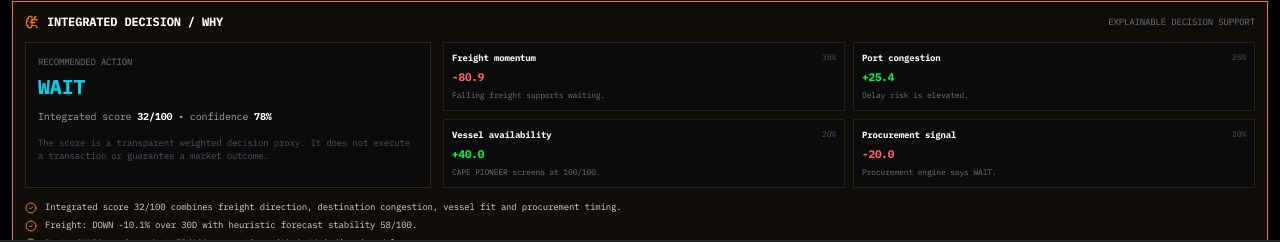
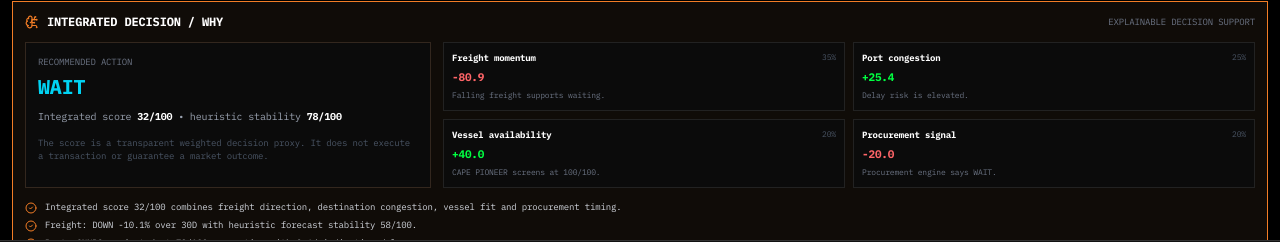
Before and after one commit to parth-476/TerminalX, a React (Vite) app: page / in a window 1280 px wide. Shown: the part 536-778 px from the top of the page. Built offline with nearby package versions, Linux system fonts and the light colour scheme; no server answers.

Commit message:
Clarify prototype forecast stability and validation metrics

```diff
--- a/src/components/Charter/DecisionExplainabilityPanel.tsx
+++ b/src/components/Charter/DecisionExplainabilityPanel.tsx
@@ -7,7 +7,7 @@ export const DecisionExplainabilityPanel: React.FC<{ decision: IntegratedDecisio
   return <section className="border border-[#F27D26] bg-[#100c08] p-3 mt-3">
     <div className="flex flex-wrap items-center justify-between gap-2 mb-3"><div className="flex items-center gap-2 text-white font-bold text-xs"><BrainCircuit className="w-3.5 h-3.5 text-[#F27D26]"/>INTEGRATED DECISION / WHY</div><div className="text-[9px] text-gray-500">EXPLAINABLE DECISION SUPPORT</div></div>
     <div className="grid lg:grid-cols-[1fr_2fr] gap-3">
-      <div className="border border-[#33271e] bg-[#0b0b0b] p-3"><div className="text-[9px] text-gray-500">RECOMMENDED ACTION</div><div className={`text-xl font-bold mt-1 ${actionClass}`}>{decision.action}</div><div className="text-[10px] text-gray-400 mt-2">Integrated score <span className="text-white font-bold">{decision.score.toFixed(0)}/100</span> • confidence <span className="text-white font-bold">{decision.confidence}%</span></div><div className="text-[9px] text-gray-600 mt-3">The score is a transparent weighted decision proxy. It does not execute a transaction or guarantee a market outcome.</div></div>
+      <div className="border border-[#33271e] bg-[#0b0b0b] p-3"><div className="text-[9px] text-gray-500">RECOMMENDED ACTION</div><div className={`text-xl font-bold mt-1 ${actionClass}`}>{decision.action}</div><div className="text-[10px] text-gray-400 mt-2">Integrated score <span className="text-white font-bold">{decision.score.toFixed(0)}/100</span> • heuristic stability <span className="text-white font-bold">{decision.confidence}/100</span></div><div className="text-[9px] text-gray-600 mt-3">The score is a transparent weighted decision proxy. It does not execute a transaction or guarantee a market outcome.</div></div>
       <div className="grid md:grid-cols-2 gap-2">{decision.factors.map(factor => <div key={factor.label} className="border border-[#222] bg-[#0b0b0b] p-2"><div className="flex justify-between"><span className="text-white text-[9px] font-bold">{factor.label}</span><span className="text-gray-600 text-[8px]">{factor.weight}%</span></div><div className={factor.value >= 0 ? 'text-[#00FF41] font-bold mt-1' : 'text-red-400 font-bold mt-1'}>{factor.value >= 0 ? '+' : ''}{factor.value.toFixed(1)}</div><div className="text-[8px] text-gray-500 mt-1 leading-relaxed">{factor.interpretation}</div></div>)}</div>
     </div>
     <div className="mt-3 grid gap-1">{decision.explanation.map((item, index) => <div key={index} className="flex gap-2 items-start text-[9px] text-gray-300"><CheckCircle2 className="w-3 h-3 text-[#F27D26] shrink-0 mt-0.5"/>{item}</div>)}</div>
```
